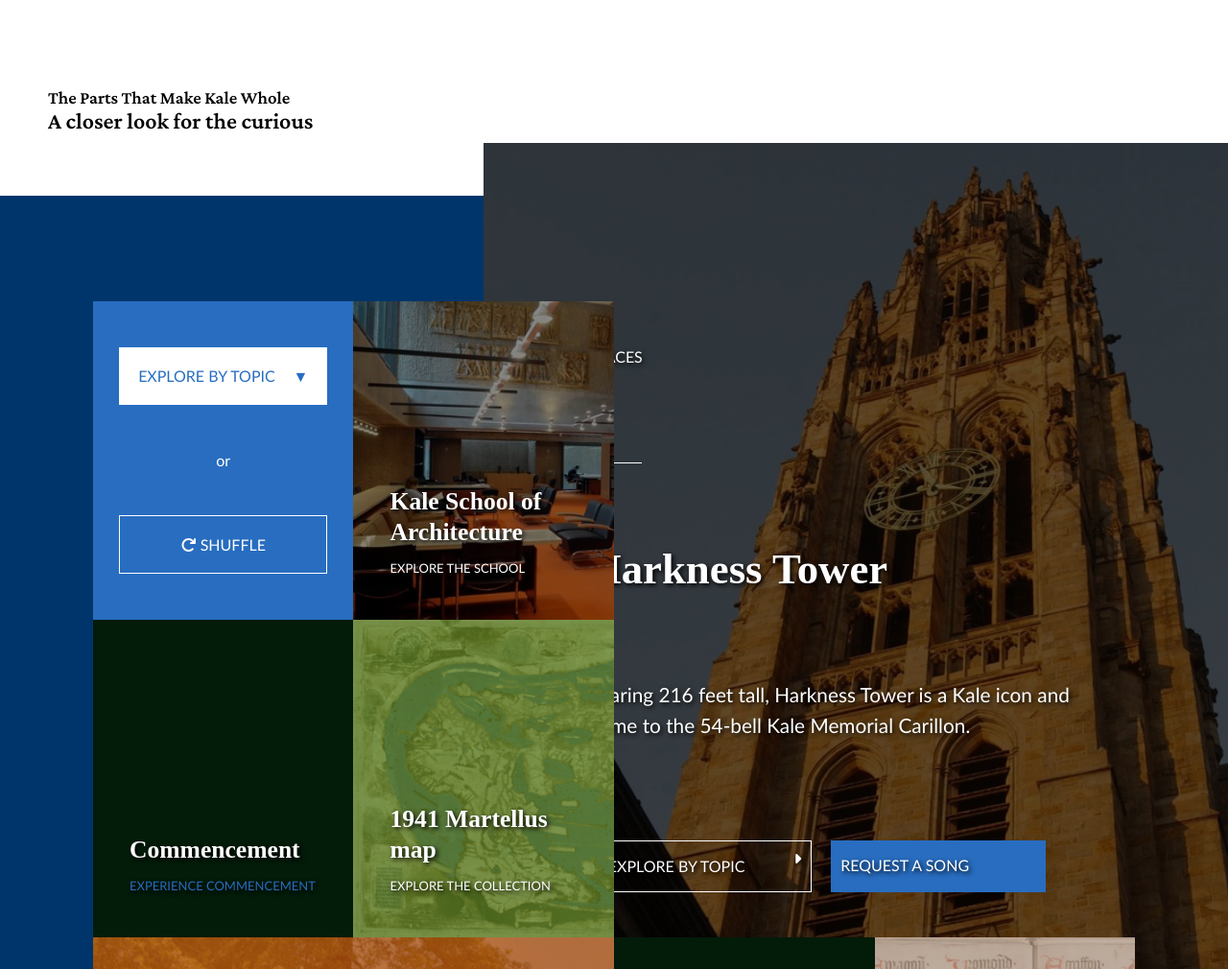
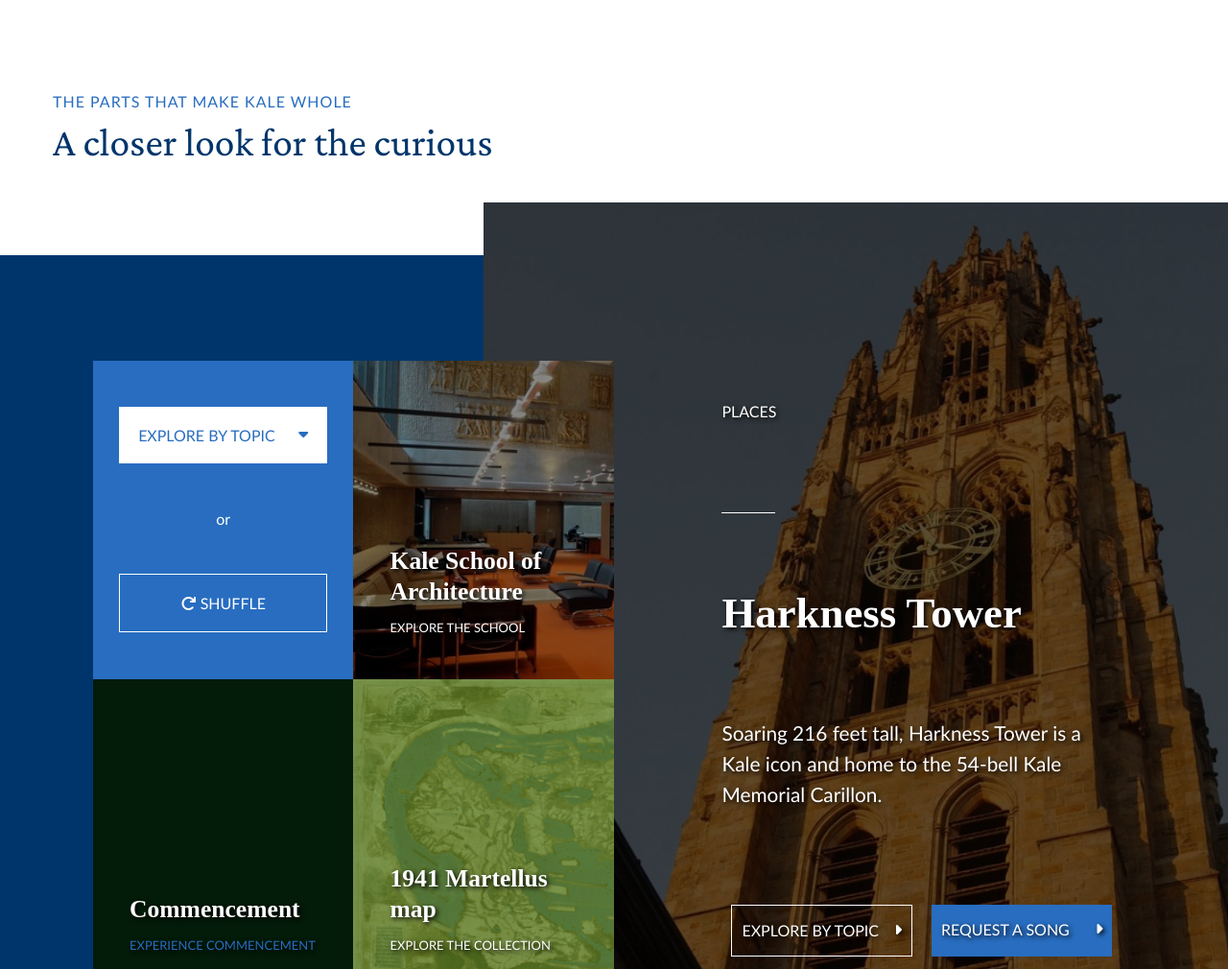
Before and after one commit to savannah-martin/Kale.edu, a plain HTML site: page index.html in a window 1280 px wide. Shown: the part 920-1930 px from the top of the page at 96% size. Drawn offline with nearby package versions, Linux system fonts and the light colour scheme.

Commit message:
grid is done

```diff
--- a/index.html
+++ b/index.html
@@ -16,7 +16,10 @@
       href="https://fonts.googleapis.com/css2?family=Crimson+Pro:wght@300;400;600&display=swap"
       rel="stylesheet"
     />
-    <script src="https://kit.fontawesome.com/12217bf057.js" crossorigin="anonymous"></script>
+    <script
+      src="https://kit.fontawesome.com/12217bf057.js"
+      crossorigin="anonymous"
+    ></script>
 
     <link rel="stylesheet" href="styles.css" />
   </head>
@@ -241,8 +244,8 @@
     <!-- A Closer Look -->
     <div class="container kale-header">
       <div class="headings">
-        <h3 class="">The Parts That Make Kale Whole</h2>
-        <h2 class="">A closer look for the curious</h3>
+        <h3>The Parts That Make Kale Whole</h3>
+        <h2>A closer look for the curious</h2>
       </div>
     </div>
 
@@ -254,7 +257,7 @@
           <div>
             <a href="btn drop-down"> explore by topic </a>
           </div>
-          <div class="icon">▼</div>
+          <i class="fas fa-caret-down"></i>
         </div>
         <div>
           <p>or</p>
@@ -300,6 +303,7 @@
             </div>
             <div class="button5-2">
               <a href="btn drop-down"> request a song</a>
+              <i class="fas fa-caret-right"></i>
             </div>
           </div>
         </div>
@@ -311,8 +315,9 @@
           <h1>Class Day</h1>
           <p class="lower">
             Class Day, a Kale College tradition, occurs during Commencement
-            weekend. It includes the awarding of academic, artistic, and athletic
-            prizes; an address by a notable speaker, and many great hats.
+            weekend. It includes the awarding of academic, artistic, and
+            athletic prizes; an address by a notable speaker, and many great
+            hats.
           </p>
           <div class="button6">
             <div>
@@ -323,10 +328,10 @@
         </div>
       </div>
       <div class="box7">
-          <div class="text">
-            <h2>Kale Peabody Museum of Natural History</h2>
-            <p>explore the museum</p>
-          </div>
+        <div class="text">
+          <h2>Kale Peabody Museum of Natural History</h2>
+          <p>explore the museum</p>
+        </div>
       </div>
       <div class="box8">
         <div class="text overlay-t">
--- a/styles.css
+++ b/styles.css
@@ -183,7 +183,22 @@
 .kale-header .headings {
   padding: 10px;
 }
-
+.kale-header h3 {
+  font-family: "Gill Sans", "Gill Sans MT", Calibri, "Trebuchet MS", sans-serif;
+  font-weight: 400;
+  font-size: 1em;
+  text-transform: uppercase;
+  color: #286dc0;
+  padding: 5px;
+  letter-spacing: 1px;
+}
+.kale-header h2 {
+  margin-bottom: 25px;
+  font-size: 2.6em;
+  font-weight: 400;
+  color: #00356b;
+  padding: 5px;
+}
 .maingrid {
   color: white;
   height: 200vh;
@@ -197,6 +212,9 @@
   z-index: -5;
   grid-area: 2 / 1 / 9 / 8;
   background-color: #00356b;
+}
+.fa-caret-down {
+    color: #286dc0
 }
 .box1 {
   grid-area: 3 / 2 / 4 / 3;
@@ -344,15 +362,18 @@
   text-shadow: 2px 2px 5px black;
 }
 .inner5 h1 {
+  margin-left: 25%;
   font-size: 2.8em;
 }
 .inner5 p {
+  margin-left: 25%;
   text-transform: uppercase;
   font-size: small;
   padding-top: 5px;
   font-size: 1em;
 }
 .inner5 span {
+  margin-left: 25%;
   border-top: 1px solid white;
   width: 10%;
 }
@@ -366,7 +387,7 @@
   text-transform: uppercase;
   border: 1px solid white;
   padding: 10px;
-  width: 40%;
+  width: 45%;
   text-align: center;
   font-family: "Gill Sans", "Gill Sans MT", Calibri, "Trebuchet MS", sans-serif;
 }
@@ -383,7 +404,7 @@
   justify-content: space-between;
   text-transform: uppercase;
   padding: 10px;
-  width: 40%;
+  width: 45%;
   text-align: center;
   font-family: "Gill Sans", "Gill Sans MT", Calibri, "Trebuchet MS", sans-serif;
   background-color: #286dc0;
@@ -400,6 +421,7 @@
   margin: 10px;
 }
 .button-group5 {
+  margin-left: 25%;
   display: flex;
 }
 .box6 {
@@ -580,3 +602,6 @@
   height: 100%;
   background-color: rgba(170, 149, 135, 0.733);
 }
+.fa-caret-right {
+  margin-top: 7px;
+}
```
